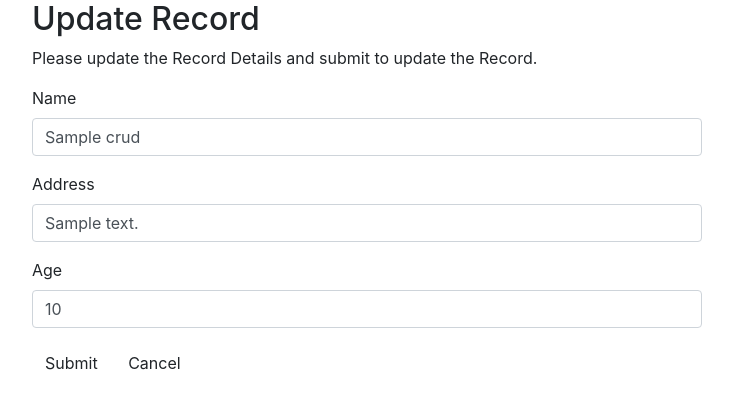
After one commit to Aramxv/PHP-CRUD, a PHP site: page /update.php?id=1 in a window 1280 px wide. The commit adds this page. Shown: the top 409 px of the page, without its empty margins (273-1006 px from the left). Run offline with PHP 8.4, Linux system fonts and the light colour scheme; tables that the repository leaves empty or names only in its code hold one stand-in row (values such as "Sample post"); some libraries are stand-ins or nearby versions.

Commit message:
Updatng Records

```diff
--- a/css/style.css
+++ b/css/style.css
@@ -1 +1,14 @@
 /* MASTER STYLE DOCUMENT */
+
+.wrapper {
+    width: 700px;
+    margin: 0 auto;
+}
+
+.page-header h2 {
+    margin-top: 0;
+}
+
+.table tr td:last-child a {
+    margin-right: 15px;
+}
--- a/database/database.php
+++ b/database/database.php
@@ -3,7 +3,6 @@
         Database Credentials
         Default Settings (user root no password)
     */
-
     define ('DB_SERVER', 'localhost');
     define ('DB_USERNAME', 'root');
     define ('DB_PASSWORD', '');
@@ -12,7 +11,7 @@
     /*
         Attempt to connect to MySQL Database
     */
-    $connect = mysqli_connect(DB_SERVER, DB_USERNAME, DB_PASSWORD, DB_NAME);
+    $connect = new mysqli(DB_SERVER, DB_USERNAME, DB_PASSWORD, DB_NAME);
 
     /*
         Check the Database Connection
--- a/includes/header.php
+++ b/includes/header.php
@@ -5,8 +5,18 @@
     <meta name="viewport" content="width=device-width, initial-scale=1.0">
     <meta http-equiv="X-UA-Compatible" content="ie=edge">
 
+    <link rel="icon" href="/assets/arjie-logo.ico" type="image/icon type">
+
     <link rel="stylesheet" href="https://stackpath.bootstrapcdn.com/bootstrap/4.5.0/css/bootstrap.min.css" integrity="sha384-9aIt2nRpC12Uk9gS9baDl411NQApFmC26EwAOH8WgZl5MYYxFfc+NcPb1dKGj7Sk" crossorigin="anonymous">
 
-   <link rel="stylesheet" href="css/style.css">
+    <link rel="stylesheet" href="css/style.css">
+
+    <title>Simple CRUD</title>
+
+    <script type="text/javascript">
+        $(document).ready(function(){
+            $('[data-toggle="tooltip"]').tooltip();
+        });
+    </script>
 </head>
 <body>
--- a/index.php
+++ b/index.php
@@ -5,9 +5,9 @@
     <div class="wrapper">
         <div class="container mt-5">
             <div class="row">
-                <div class="col-md-12">
+                <div class="col-md-12 border-bottom mb-3">
                     <h2 class="pull-left">Simple CRUD</h2>
-                    <a href="add.php" class="btn btn-primary pull-right">Add New</a>
+                    <a href="add.php" class="btn btn-primary pull-right">Add New Record</a>
                 </div>
 
                 <?php
--- /dev/null
+++ b/php_action/update.act.php
@@ -0,0 +1,122 @@
+<?php
+// Include config file
+require_once "database/database.php";
+
+// Define variables and initialize with empty values
+$name = $address = $age = "";
+$name_err = $address_err = $age_err = "";
+
+// Processing form data when form is submitted
+if(isset($_POST["id"]) && !empty($_POST["id"])){
+    // Get hidden input value
+    $id = $_POST["id"];
+
+    // Validate name
+    $input_name = trim($_POST["name"]);
+    if(empty($input_name)){
+        $name_err = "Please enter a name.";
+    } elseif(!filter_var($input_name, FILTER_VALIDATE_REGEXP, array("options"=>array("regexp"=>"/^[a-zA-Z\s]+$/")))){
+        $name_err = "Please enter a valid name.";
+    } else{
+        $name = $input_name;
+    }
+
+    // Validate address address
+    $input_address = trim($_POST["address"]);
+    if(empty($input_address)){
+        $address_err = "Please enter an address.";
+    } else{
+        $address = $input_address;
+    }
+
+    // Validate age
+    $input_age = trim($_POST["age"]);
+    if(empty($input_age)){
+        $age_err = "Please enter the age amount.";
+    } elseif(!ctype_digit($input_age)){
+        $age_err = "Please enter a positive integer value.";
+    } else{
+        $age = $input_age;
+    }
+
+    // Check input errors before inserting in database
+    if(empty($name_err) && empty($address_err) && empty($age_err)){
+        // Prepare an update statement
+        $sql = "UPDATE CRUD SET name=?, address=?, age=? WHERE id=?";
+
+        if($stmt = $connect->prepare($sql)){
+            // Bind variables to the prepared statement as parameters
+            $stmt->bind_param("sssi", $param_name, $param_address, $param_age, $param_id);
+
+            // Set parameters
+            $param_name = $name;
+            $param_address = $address;
+            $param_age = $age;
+            $param_id = $id;
+
+            // Attempt to execute the prepared statement
+            if($stmt->execute()){
+                // Records updated successfully. Redirect to landing page
+                header("location: index.php");
+                exit();
+            } else{
+                echo "Something went wrong. Please try again later.";
+            }
+        }
+
+        // Close statement
+        $stmt->close();
+    }
+
+    // Close connection
+    $connect->close();
+} else{
+    // Check existence of id parameter before processing further
+    if(isset($_GET["id"]) && !empty(trim($_GET["id"]))){
+        // Get URL parameter
+        $id =  trim($_GET["id"]);
+
+        // Prepare a select statement
+        $sql = "SELECT * FROM CRUD WHERE id = ?";
+        if($stmt = $connect->prepare($sql)){
+            // Bind variables to the prepared statement as parameters
+            $stmt->bind_param("i", $param_id);
+
+            // Set parameters
+            $param_id = $id;
+
+            // Attempt to execute the prepared statement
+            if($stmt->execute()){
+                $result = $stmt->get_result();
+
+                if($result->num_rows == 1){
+                    /* Fetch result row as an associative array. Since the result set contains only one row, we don't need to use while loop */
+                    $row = $result->fetch_array(MYSQLI_ASSOC);
+
+                    // Retrieve individual field value
+                    $name = $row["name"];
+                    $address = $row["address"];
+                    $age = $row["age"];
+                } else{
+                    // URL doesn't contain valid id. Redirect to error page
+                    header("location: error404.php");
+                    exit();
+                }
+
+            } else{
+                echo "Oops! Something went wrong. Please try again later.";
+            }
+        }
+
+        // Close statement
+        $stmt->close();
+
+        // Close connection
+        $connect->close();
+    }  else{
+        // URL doesn't contain id parameter. Redirect to error page
+        header("location: error404.php");
+        exit();
+    }
+}
+?>
--- /dev/null
+++ b/update.php
@@ -0,0 +1,46 @@
+<?php
+    include 'php_action/update.act.php';
+    include 'includes/header.php';
+    require_once 'database/database.php';
+?>
+    <div class="wrapper">
+        <div class="container-fluid">
+            <div class="row">
+                <div class="col-md-12">
+                    <div class="page-header">
+                        <h2>Update Record</h2>
+                        <p>Please update the Record Details and submit to update the Record.</p>
+                    </div>
+                    <form action="<?php echo htmlspecialchars(basename($_SERVER['REQUEST_URI'])) ?>" method="post">
+                        <div class="form-group <?php echo (!empty($name_err)) ? 'has-error' : ''; ?>">
+                            <label>Name</label>
+                            <input type="text" name="name" class="form-control" value="<?php echo $name; ?>">
+                            <span class="help-block"><?php echo $name_err; ?></span>
+                        </div>
+
+                        <div class="form-group <?php echo (!empty($address_err)) ? 'has-error' : ''; ?>">
+                            <label>Address</label>
+                            <input type="text" name="address" class="form-control" value="<?php echo $address; ?>">
+                            <span class="help-block"><?php echo $address_err; ?></span>
+                        </div>
+
+                        <div class="form-group <?php echo (!empty($age_err)) ? 'has-error' : ''; ?>">
+                            <label>Age</label>
+                            <input type="text" name="age" class="form-control" value="<?php echo $age; ?>">
+                            <span class="help-block"><?php echo $age_err; ?></span>
+                        </div>
+
+                        <input type="hidden" name="id" value="<?php echo $id; ?>">
+                        <input type="submit" class="btn btn-default" value="Submit">
+                        <a href="index.php" class="btn btn-default">Cancel</a>
+                    </form>
+
+                </div>
+            </div>
+        </div>
+    </div>
+
+<?php
+    include 'includes/scripts.php';
+    include 'includes/footer.php';
+?>
```
Also changed, not shown: add.php (+4 -3 lines), error404.php (added, +24 -0 lines), php_action/add.act.php (+5 -5 lines), php_action/display.act.php (+21 -12 lines), php_action/read.act.php (added, +79 -0 lines), read.php (added, +34 -0 lines), assets/arjie-logo.ico (added).
